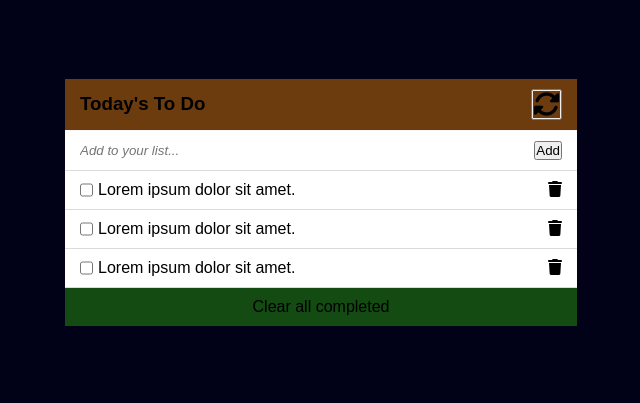
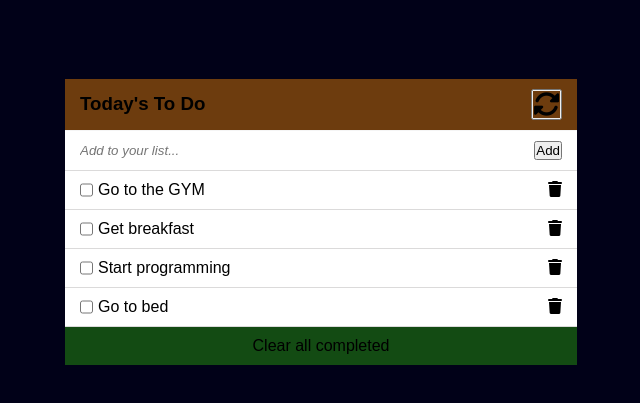
Before and after one commit to dieum512/To-Do-list, a website built with webpack: page src/index.html in a window 1280 px wide. Shown: the part 109-512 px from the top of the page, without its empty margins (319-959 px from the left). Built offline with nearby package versions, Linux system fonts and the light colour scheme.

Commit message:
Update the todos list

```diff
--- a/src/index.html
+++ b/src/index.html
@@ -35,29 +35,7 @@
             />
             <button class="add-btn">Add</button>
           </form>
-          <ul class="to-do-list">
-            <li>
-              <div class="task-div">
-                <input type="checkbox" />
-                <p>Lorem ipsum dolor sit amet.</p>
-              </div>
-              <i class="fa-solid fa-trash"></i>
-            </li>
-            <li>
-              <div class="task-div">
-                <input type="checkbox" />
-                <p>Lorem ipsum dolor sit amet.</p>
-              </div>
-              <i class="fa-solid fa-trash"></i>
-            </li>
-            <li>
-              <div class="task-div">
-                <input type="checkbox" />
-                <p>Lorem ipsum dolor sit amet.</p>
-              </div>
-              <i class="fa-solid fa-trash"></i>
-            </li>
-          </ul>
+          <ul class="to-do-list"></ul>
           <div class="clear-btn">Clear all completed</div>
         </div>
       </div>
--- a/src/index.js
+++ b/src/index.js
@@ -1,13 +1,40 @@
 // import _ from 'lodash';
 import './style.css';
 
-function component() {
-  const element = document.createElement('div');
+const todos = [
+  {
+    index: 1,
+    description: 'Go to the GYM',
+    completed: true,
+  },
+  {
+    index: 2,
+    description: 'Get breakfast',
+    completed: true,
+  },
+  {
+    index: 3,
+    description: 'Start programming',
+    completed: false,
+  },
+  {
+    index: 4,
+    description: 'Go to bed',
+    completed: false,
+  },
+];
 
-  // Lodash, now imported by this script
-  // element.innerHTML = _.join(['Hello', 'webpack'], ' ');
+todos.sort((a, b) => a.index - b.index);
 
-  return element;
+const todoList = document.querySelector('.to-do-list');
+
+for (let i = 0; i < todos.length; i += 1) {
+  todoList.innerHTML += `
+  <li>
+    <div class="task-div">
+      <input type="checkbox" />
+      <p>${todos[i].description}</p>
+    </div>
+    <i class="fa-solid fa-trash"></i>
+  </li>`;
 }
-
-document.body.appendChild(component());
```
